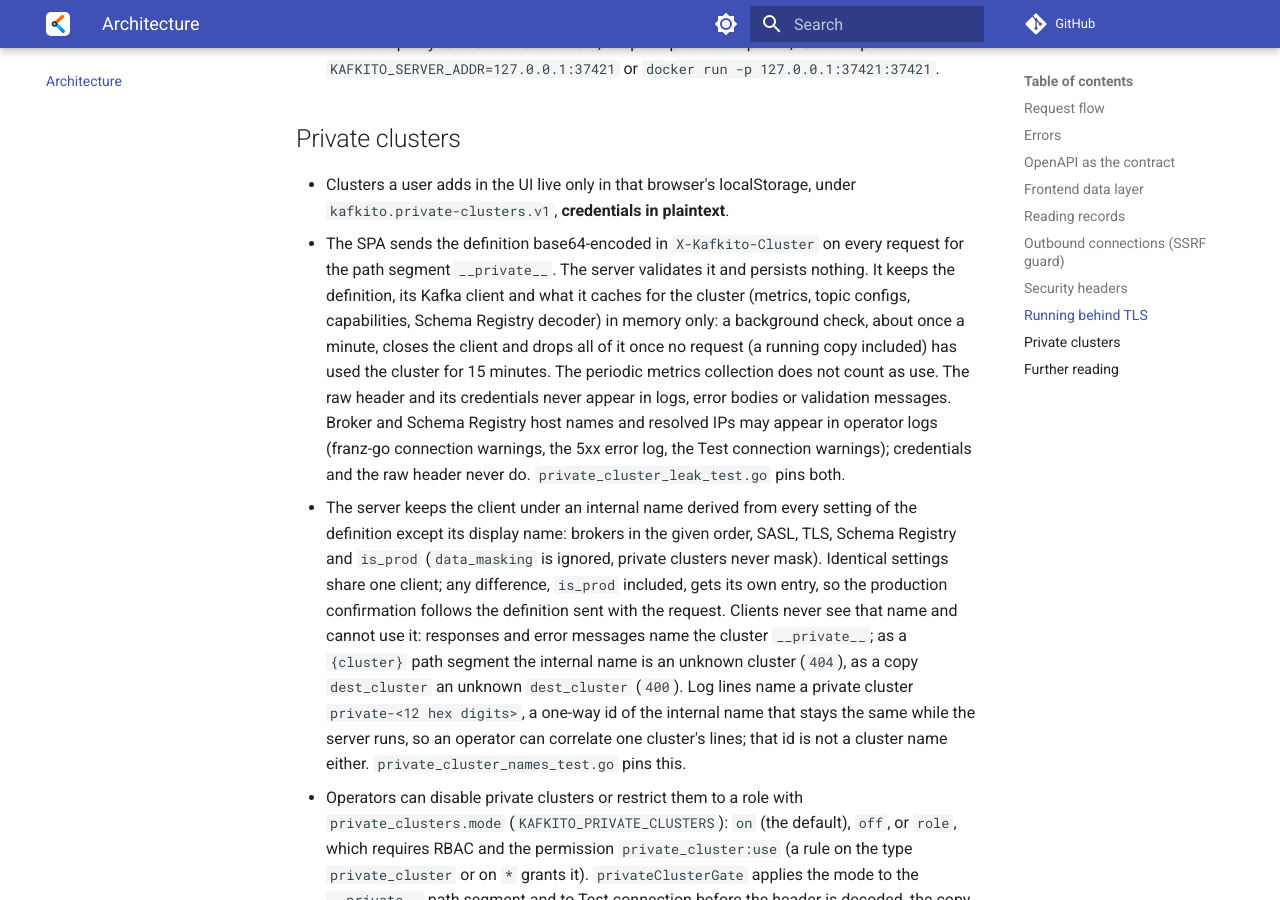
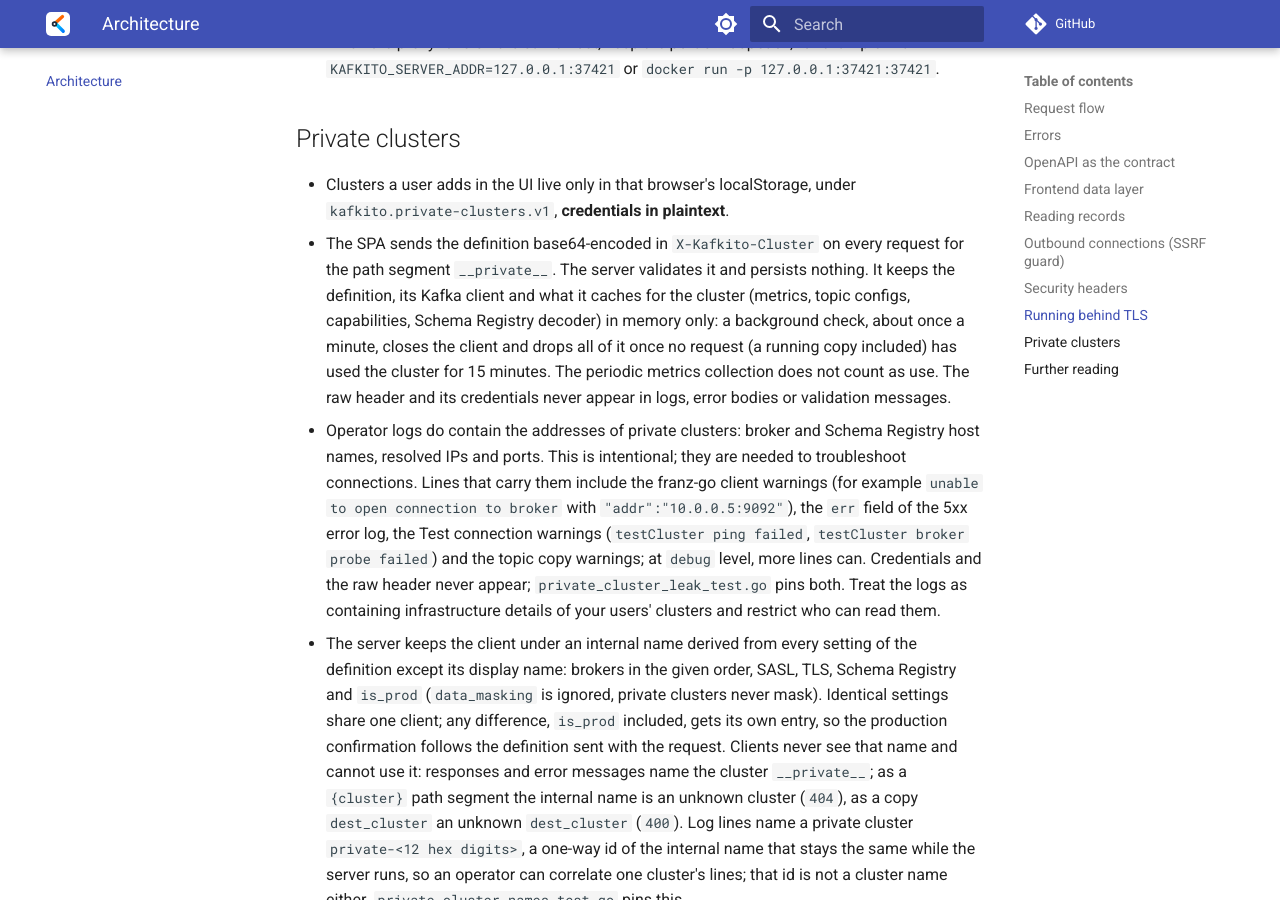
Before and after one commit to FinkeFlo/kafkito, an MkDocs documentation site: the page built from docs/architecture.md, in a window 1280 px wide and 900 px high, scrolled down 4591 px. Built offline with MkDocs 1.6.1 and Material for MkDocs 9.7.7, drawn with Linux system fonts in a browser that asks for light colours; comment, search, counter and statistics services are not loaded.

Commit message:
docs: state which logs contain private cluster addresses
The architecture docs now list the log lines that carry broker and
Schema Registry host names, IPs and ports of private clusters: the
franz-go client warnings, the err field of the 5xx error log, the Test
connection warnings and the topic copy warnings. They state that this
is intentional for troubleshooting and that operators should restrict
access to the logs. The README logging section points there.

Co-authored-by: Copilot <223556219+Copilot@users.noreply.github.com>
Signed-off-by: FinkeFlo <5244525+FinkeFlo@users.noreply.github.com>

```diff
--- a/docs/architecture.md
+++ b/docs/architecture.md
@@ -161,11 +161,18 @@ network path can read them. Run kafkito only behind TLS:
   closes the client and drops all of it once no request (a running copy
   included) has used the cluster for 15 minutes. The periodic metrics
   collection does not count as use. The raw header and its credentials never
-  appear in logs, error bodies or validation messages. Broker and Schema
-  Registry host names and resolved IPs may appear in operator logs (franz-go
-  connection warnings, the 5xx error log, the Test connection warnings);
-  credentials and the raw header never do. `private_cluster_leak_test.go`
-  pins both.
+  appear in logs, error bodies or validation messages.
+- Operator logs do contain the addresses of private clusters: broker and
+  Schema Registry host names, resolved IPs and ports. This is intentional;
+  they are needed to troubleshoot connections. Lines that carry them include
+  the franz-go client warnings (for example
+  `unable to open connection to broker` with `"addr":"10.0.0.5:9092"`), the
+  `err` field of the 5xx error log, the Test connection warnings
+  (`testCluster ping failed`, `testCluster broker probe failed`) and the
+  topic copy warnings; at `debug` level, more lines can. Credentials and the
+  raw header never appear; `private_cluster_leak_test.go` pins both. Treat
+  the logs as containing infrastructure details of your users' clusters and
+  restrict who can read them.
 - The server keeps the client under an internal name derived from every
   setting of the definition except its display name: brokers in the given
   order, SASL, TLS, Schema Registry and `is_prod` (`data_masking` is
```
Also changed, not shown: README.md (+5 -0 lines).
